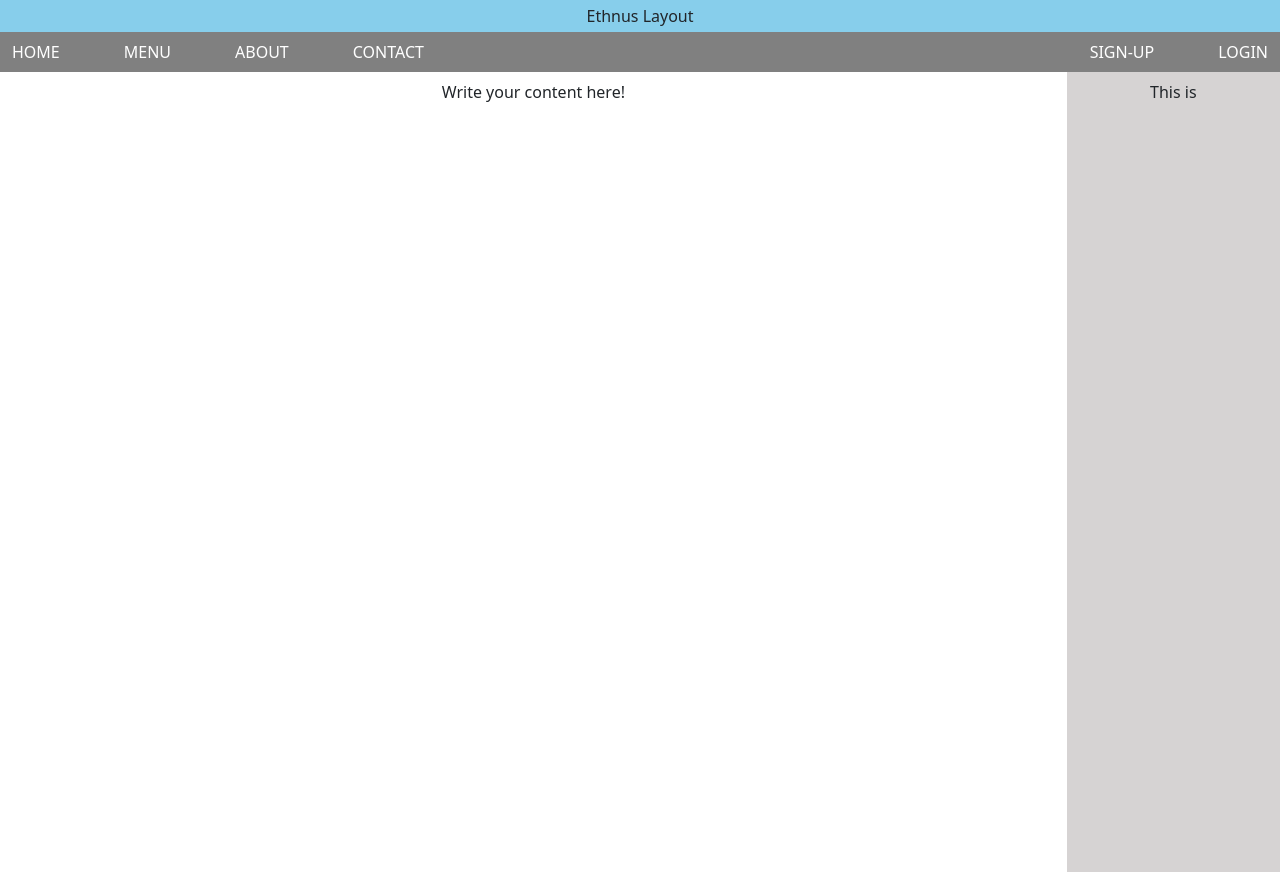
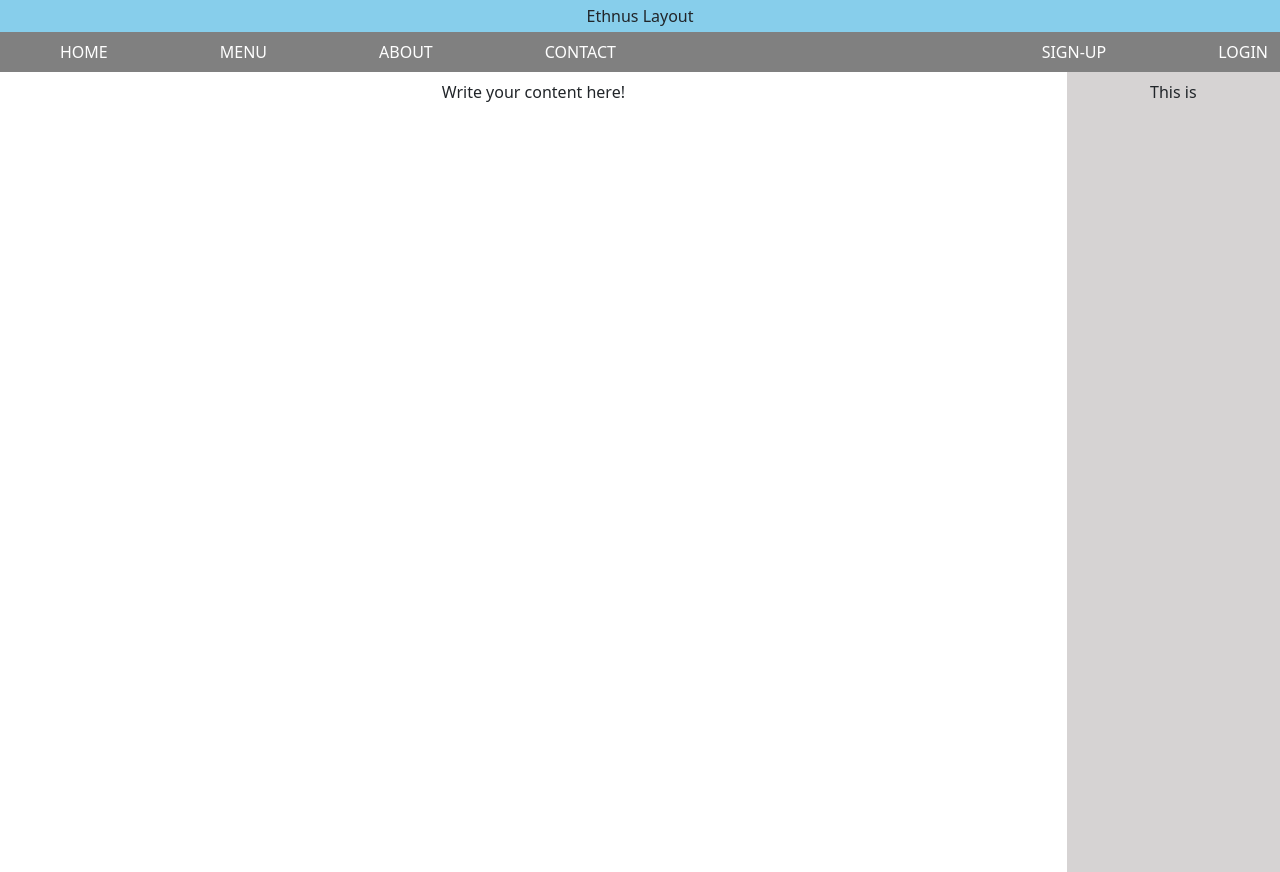
Before and after one commit to its-aravind/TASKS2, a plain HTML site: page Bootstrap/task1.html in a window 1280 px wide. Drawn offline with nearby package versions, Linux system fonts and the light colour scheme.

Commit message:
committed

```diff
--- a/Bootstrap/task1.html
+++ b/Bootstrap/task1.html
@@ -22,12 +22,12 @@
                 </button>
                 <div class="collapse navbar-collapse p-0" id="mynavbar">
                     <ul class="navbar-nav w-100">
-                        <li class="nav-item ms-1 me-5"><a href="" class="nav-link">HOME</a></li>
-                        <li class="nav-item me-5"><a href="" class="nav-link">MENU</a></li>
-                        <li class="nav-item me-5"><a href="" class="nav-link">ABOUT</a></li>
-                        <li class="nav-item me-5"><a href="" class="nav-link">CONTACT</a></li>
-                        <li class="nav-item ms-auto"><a href="" class="nav-link">SIGN-UP</a></li>
-                        <li class="nav-item ms-5 me-1"><a href="" class="nav-link">LOGIN</a></li>
+                        <li class="nav-item ms-md-1 me-md-5 ps-5"><a href="" class="nav-link">HOME</a></li>
+                        <li class="nav-item me-md-5 ps-5"><a href="" class="nav-link">MENU</a></li>
+                        <li class="nav-item me-md-5 ps-5"><a href="" class="nav-link">ABOUT</a></li>
+                        <li class="nav-item me-md-5 ps-5"><a href="" class="nav-link">CONTACT</a></li>
+                        <li class="nav-item ms-md-auto ps-5"><a href="" class="nav-link">SIGN-UP</a></li>
+                        <li class="nav-item ms-md-5 me-md-1 ps-5"><a href="" class="nav-link">LOGIN</a></li>
                     </ul>
                 </div>
             </nav>
@@ -37,5 +37,7 @@
             <div class="col-2 pt-2" style="text-align: center; background-color: rgb(214, 211, 211);">This is</div>
         </div>
     </div>
+
+    <script src="https://cdn.jsdelivr.net/npm/bootstrap@5.3.3/dist/js/bootstrap.bundle.min.js"></script>
 </body>
 </html>
```
